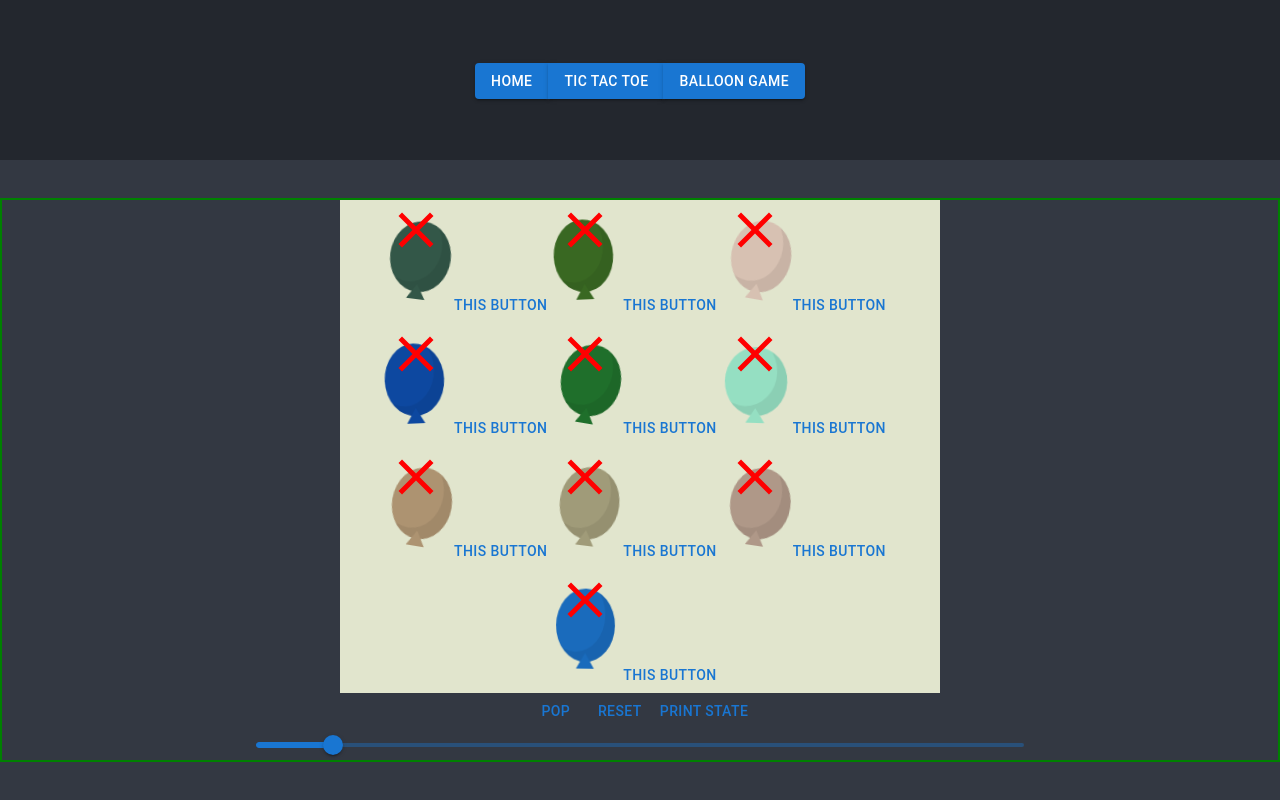
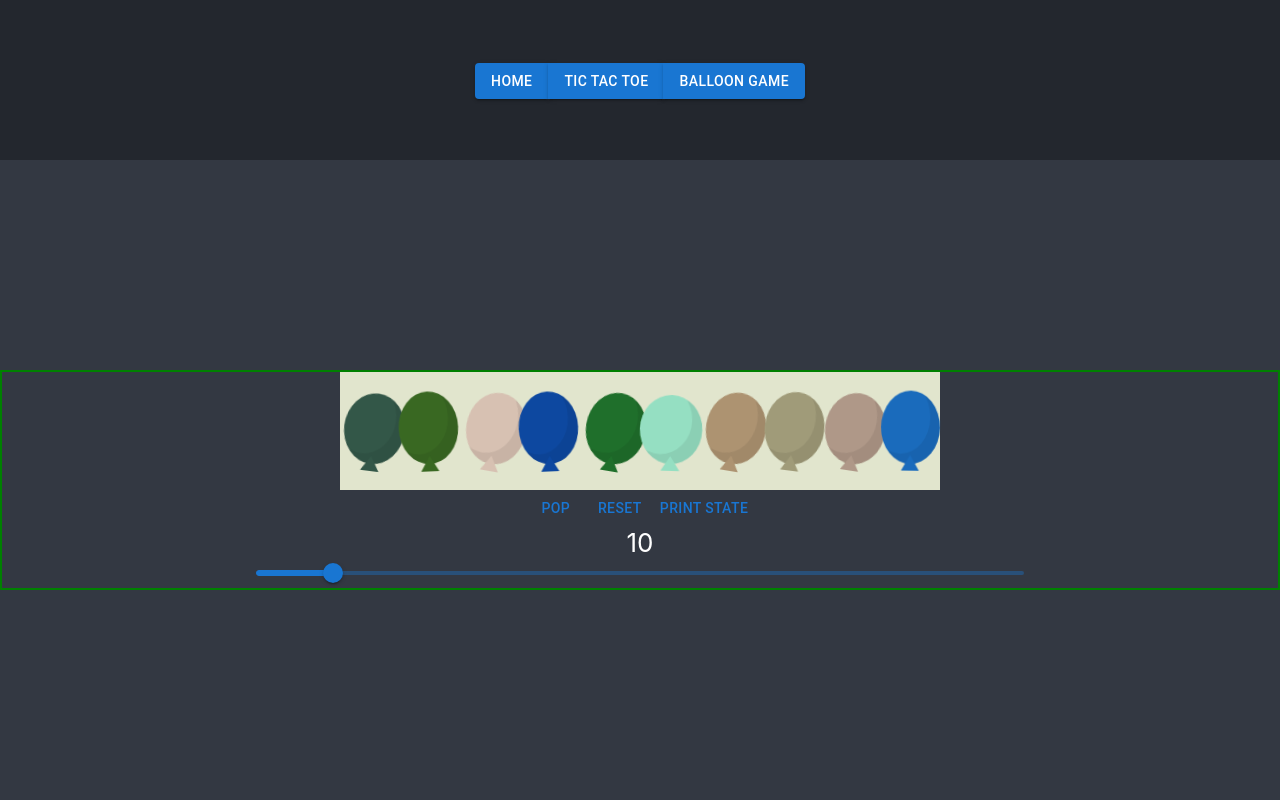
Before and after one commit to TheJD-droid/TheJD.github.io, a React (Create React App) app in the folder my_website/: page /BalloonPage in a window 1280 px wide. Built offline with nearby package versions, Linux system fonts and the light colour scheme.

Commit message:
Dart throwing animation complete
Finished the animation meant to indicate where the dart is thrown. Also, beginning the process of calculating the probability of the current outcome.

```diff
--- a/my_website/src/components/BalloonGame/Balloon.js
+++ b/my_website/src/components/BalloonGame/Balloon.js
@@ -1,4 +1,4 @@
-import { Button } from '@mui/material';
+// import { Button } from '@mui/material';
 import '../../CSSFiles/balloons.css'
 import React, { useEffect } from 'react';
 import balloonPopSound from '../../assets/balloonpop-83760.mp3';
@@ -11,8 +11,8 @@ export default function Balloon(props) {
     const [chosenColor, setChosenColor] = React.useState(randomColor());
 //    const chosenColor = randomColor();
     const [chosenDuration, setChosenDuration] = React.useState(randomAnimationDuration());
-    const [hitAnimation, setHitAnimation] = React.useState(false);
-    const [animationFlag, setAnimationFlag] = React.useState(false);
+    const [hitAnimation, setHitAnimation] = React.useState(0);
+    //const [animationFlag, setAnimationFlag] = React.useState(false);
 
     function playSound() {
         new Audio(balloonPopSound).play()
@@ -21,10 +21,11 @@ export default function Balloon(props) {
 
     useEffect(()=> {
         if (props.onReset) {
-            setChosenColor(randomColor())
+            setChosenColor(randomColor());
             setChosenDuration(randomAnimationDuration());
             setBalloonState('balloon');
             //console.log(balloonState)
+            setHitAnimation(0);
 
         }
     }, [props.onReset])
@@ -33,115 +34,51 @@ export default function Balloon(props) {
     useEffect(() => {
         if (balloonState === 'balloon popped') {
             playSound()
+            //props.trackBalloonsPopped()
             props.gameState.balloonsPopped = props.gameState.balloonsPopped + 1
         }
     }, [balloonState, props.gameState])
 
 
-    const handleClick = () => {
-        console.log('balloonState')
-        console.log(balloonState)
-        console.log('toBePopped')
-        console.log(props.toBePopped)
-        console.log('idNum')
-        console.log(props.idNum)
-        console.log('hitAnimation')
-        console.log(hitAnimation)
-    };
+    // const handleClick = () => {
+    //     console.log('balloonState')
+    //     console.log(balloonState)
+    //     console.log('toBePopped')
+    //     console.log(props.toBePopped)
+    //     console.log('idNum')
+    //     console.log(props.idNum)
+    //     console.log('hitAnimation')
+    //     console.log(hitAnimation)
+    // };
 
     useEffect(() => {
 
         if((props.toBePopped === props.idNum) && (balloonState !== 'balloon popped')) {
             setBalloonState('balloon popped')
-            //playSound()
-            // props.handlePop(-1)
-            console.log(props.toBePopped)
+            //console.log(props.toBePopped)
         }
 
 
     }, [props, balloonState])
 
-    // useEffect(() => {
-
-    //     console.log(`toBePopped as seen by balloon ${props.idNum}: ${props.toBePopped}`)
-    //     // console.log(props.toBePopped)
-    //     // if (props.toBePopped === -1) {
-    //     //     console.log('props.toBePopped === -1 registered')
-    //     //     setHitAnimation(false)
-    //     // }
-    //     if ((props.toBePopped === props.idNum) && (hitAnimation)) {
-    //         console.log('setAnimationFlag to true')
-    //         setAnimationFlag(true)
-    //         //props.handlePop(-1)
-    //     }
-    //     if (props.idNum === props.toBePopped) {
-    //         setHitAnimation(true)
-    //         // setHitAnimation(false)
-    //     }
-    //     // if ((props.toBePopped === props.idNum) && (hitAnimation)) {
-    //     //     setHitAnimation(false)
-    //     //     setHitAnimation(true)
-    //     // }
-    //     // else if (props.toBePopped === props.idNum) {
-    //     //     setHitAnimation(true)
-    //     // }
-
-    // }, [props, props.toBePopped, hitAnimation, props.idNum])
 
 
 
     useEffect(() => {
-        if ((props.toBePopped === props.idNum) && props.animationResetFlag) {
-            setHitAnimation(true)
+        if ((props.toBePopped === props.idNum)) {
+            if (hitAnimation === 0) {
+                setHitAnimation(1)
+            }
+            else if (hitAnimation === 1) {
+                setHitAnimation(2)
+            }
+            else if (hitAnimation === 2) {
+                setHitAnimation(1)
+            }
             props.handlePop(-1)
         }
-    }, [props.toBePopped, props.animationResetFlag, props.idNum, props])
+    }, [props.toBePopped, props.idNum, props, hitAnimation])
 
-    useEffect(() => {
-        if (props.toBePopped === -1) {
-            props.handleAnimationReset(false)
-        }
-    }, [props.toBePopped, props])
-
-    useEffect(() => {
-        if (props.animationResetFlag) {
-            setHitAnimation(false)
-        }
-    }, [props.animationResetFlag])
-
-
-
-    // useEffect(() => {
-    //     if (animationFlag) {
-    //         console.log('hitAnimation set to true')
-    //         setHitAnimation(true)
-    //     }
-    //     else {
-    //         setHitAnimation(false)
-    //     }
-    // }, [animationFlag])
-
-    // useEffect(() => {
-    //     if (props.toBepopped === props.idNum) {
-    //         console.log('setAnimationFlag to true')
-    //         setAnimationFlag(true)
-    //     }
-    // }, [props.toBePopped, props.idNum])
-    // useEffect(() => {
-    //     console.log('props.toBePopped change detected')
-    //     if (props.animationResetFlag) {
-    //         console.log('set hit animation to false')
-    //         setAnimationFlag(false)
-    //         props.handleAnimationReset(false)
-    //     }
-    //     else if (props.toBePopped === props.idNum) {
-    //         setAnimationFlag(true)
-    //     }
-    // }, [props.toBePopped])
-
-    // useEffect(() => {
-    //     props.handlePop(-1)
-    // }, [props.animationResetFlag])
 
 
     const style = {
@@ -180,22 +117,31 @@ export default function Balloon(props) {
             animation: 'pop 0.5s cubic-bezier(0.16, 0.87, 0.48, 0.99) forwards',
         },
 
-        notShowing: {
-            position: 'absolute',
-            zIndex: '11',
-            color: 'red',
-            fontSize: 60,
-            opacity: 1,
+        // notShowing: {
+        //     position: 'absolute',
+        //     zIndex: '11',
+        //     color: 'red',
+        //     fontSize: 60,
+        //     opacity: 1,
 
-        },
+        // },
 
-        onHit: {
+        onHit1: {
             position: 'absolute',
             zIndex: '11',
             color: 'black',
             fontSize: 60,
             opacity: 1,
-            animation: 'spotHit 1s cubic-bezier(0.16, 0.87, 0.48, 0.99) forwards'
+            animation: 'spotHit1 1s cubic-bezier(0.16, 0.87, 0.48, 0.99) forwards'
+
+        },
+        onHit2: {
+            position: 'absolute',
+            zIndex: '11',
+            color: 'black',
+            fontSize: 60,
+            opacity: 1,
+            animation: 'spotHit2 1s cubic-bezier(0.16, 0.87, 0.48, 0.99) forwards'
 
         },
     }
@@ -216,16 +162,16 @@ export default function Balloon(props) {
     return (
         <>
         {/* <ClearIcon style={(animationFlag) ? style.onHit : style.notShowing} /> */}
-        <ClearIcon style={(hitAnimation) ? style.onHit : style.notShowing} />
+        <ClearIcon style={isHit(hitAnimation)} />
         {/* <ClearIcon style={style.onHit} /> */}
         <div className={balloonState} style={balloonState === 'balloon popped' ? style.popped : style.default}>
             <div style={style.balloonAfter}>
             ▲
             </div>
         </div>
-        <Button onClick={() => {
+        {/* <Button onClick={() => {
             handleClick();
-            }}>THIS BUTTON</Button>
+            }}>THIS BUTTON</Button> */}
         </>
 
     );
@@ -244,3 +190,53 @@ function randomAnimationDuration() {
     let duration = Math.floor(19 * Math.random()) + 1
     return (`${duration}s`);
 }
+
+
+function isHit(hitMarker) {
+
+        if (hitMarker === 1) {
+            return style_outer.onHit1;
+        }
+        else if (hitMarker === 2) {
+            return style_outer.onHit2;
+        }
+        else {
+            return style_outer.notShowing
+        }
+
+
+}
+
+
+const style_outer = {
+
+
+
+    notShowing: {
+            position: 'absolute',
+            zIndex: '11',
+            color: 'red',
+            fontSize: 60,
+            opacity: 0,
+
+        },
+
+    onHit1: {
+        position: 'absolute',
+        zIndex: '11',
+        color: 'black',
+        fontSize: 60,
+        opacity: 1,
+        animation: 'spotHit1 1s cubic-bezier(0.16, 0.87, 0.48, 0.99) forwards'
+
+    },
+    onHit2: {
+        position: 'absolute',
+        zIndex: '11',
+        color: 'black',
+        fontSize: 60,
+        opacity: 1,
+        animation: 'spotHit2 1s cubic-bezier(0.16, 0.87, 0.48, 0.99) forwards'
+
+    },
+}
--- a/my_website/src/pages/BalloonPage.js
+++ b/my_website/src/pages/BalloonPage.js
@@ -31,9 +31,8 @@ export default function BalloonPage() {
     //const [whichBalloonToPop, setWhichBalloonToPop] = React.useState(1);
     const [triggerReset, setTriggerReset] = React.useState(false)
     const [gameState, setGameState] = React.useState(new BalloonGameState(true, 0, 10))
-    const [animationResetFlag, setAnimationResetFlag] = React.useState(false);
-
-
+    const [resetGame, setResetGame] = React.useState(false)
+    const [probability, setProbability] = React.useState(0)
     const handleChangeOfBalloons = (event, newValue) => {
         setNumberOfBalloons(newValue)
         //gameState.numberOfBalloons = numberOfBalloons
@@ -46,7 +45,9 @@ export default function BalloonPage() {
 
     useEffect(() => {
 
+
         setOnReset(false)
+        setResetGame(false)
 
     }, [triggerReset])
 
@@ -69,21 +70,31 @@ export default function BalloonPage() {
 
 
     useEffect(() => {
+        if (resetGame) {
+            //setResetGame(false)
+            setGameState(new BalloonGameState(true, 0, numberOfBalloons))
+        }
+
+    }, [resetGame, numberOfBalloons])
+
+    useEffect(() => {
         console.log('onReset change registered')
         if (onReset) {
             console.log('reset triggered')
             setToBePopped(-1)
-            setGameState(new BalloonGameState(true, 0, numberOfBalloons))
             setTriggerReset(true)
+            setResetGame(true)
+
 
         }
 
         if (!onReset) {
             setTriggerReset(false)
+            setResetGame(false)
         }
 
 
-    }, [onReset, gameState, numberOfBalloons]);
+    }, [onReset, gameState, numberOfBalloons, resetGame]);
 
     useEffect(() => {
         console.log('numberOfBalloons change detected')
@@ -103,12 +114,14 @@ export default function BalloonPage() {
       const handlePop = (x) => {
         setToBePopped(x)
       }
-      const handleAnimationReset = (x) => {
-        console.log('handleAnimationReset called with value:')
-        console.log(x)
-        setAnimationResetFlag(x)
-      }
 
+    //   const trackBalloonsPopped = () => {
+    //     gameState.balloonsPopped = gameState.balloonsPopped + 1;
+    //   }
+
+      useEffect(() => {
+        setProbability(probabilityOfOutcome(gameState.numberOfBalloons, gameState.balloonsPopped))
+      }, [gameState.numberOfBalloons, gameState.balloonsPopped, toBePopped])
 
 
 
@@ -121,7 +134,7 @@ export default function BalloonPage() {
             <Grid container direction='row' justifyContent='center' style={{ marginLeft:'150px', marginRight: '150px', background:'hsl(70, 31%, 85%)', textAlign: 'center', width: 'fit-content', maxWidth: '600px'}}>
 
 
-                {createBalloons(numberOfBalloons, onReset, setOnReset, toBePopped, handlePop, gameState, animationResetFlag, handleAnimationReset)}
+                {createBalloons(numberOfBalloons, onReset, setOnReset, toBePopped, handlePop, gameState)}
 
 
             </Grid>
@@ -139,21 +152,6 @@ export default function BalloonPage() {
                 <Grid item style={{maxWidth: '80vw'}}>
                     <div>
                     <Button onClick={() => {
-                            // setToBePopped(whichBalloonToPop);
-                            // setWhichBalloonToPop(((whichBalloonToPop % 10) + 1))
-                            //handlePop(-1);
-                            console.log('handle animation reset called by line 146:')
-                            handleAnimationReset(true)
-                            //handleAnimationReset(true)
-                            console.log('animationResetFlag as seen by balloonPage:')
-                            if (animationResetFlag) {
-                                console.log(`true: ${animationResetFlag}`)
-                            }
-                            if (!animationResetFlag) {
-                                console.log(`false: ${animationResetFlag}`)
-                            }
-                            // setToBePopped(-1)
-                            console.log('toBePopped as seen by balloonPage:')
                             console.log(toBePopped)
                             if (onReset) {
                                 setOnReset(false)
@@ -164,7 +162,8 @@ export default function BalloonPage() {
                                 setToBePopped(trialOutcome)
                             }
                             else if (trialOutcome === 0) {
-                                //setOnReset(true)
+                                setOnReset(true)
+                                //gameState.ongoing = false;
                             }
                             //console.log(window)
 
@@ -187,6 +186,7 @@ export default function BalloonPage() {
                             console.log('gameState:')
                             console.log(gameState)
                         }}>Print State</Button>
+                        <div>{probability}</div>
                     </div>
                 </Grid>
                 <Grid item style={{width: '80vw', maxWidth: '60vw'}}>
@@ -221,27 +221,15 @@ export default function BalloonPage() {
 // }
 
 
-function createBalloons(numberOfBalloons, onReset, setOnReset, toBePopped, handlePop, gameState, animationResetFlag, handleAnimationReset) {
-    // let list = new ArrayList[];
+function createBalloons(numberOfBalloons, onReset, setOnReset, toBePopped, handlePop, gameState) {
     let result = []
-    //let row = new Array()
-    //result = wrapWithRow(result)
+
     for (let i = 0; i < numberOfBalloons; i++) {
         //console.log(i)
-        result = result.concat((<Grid key={`uniqueGridId${i}`}item><Balloon key={`uniqueBalloonId${i + 1}`} idNum={i + 1} onReset={onReset} setOnReset={setOnReset} toBePopped={toBePopped} handlePop={handlePop} gameState={gameState} animationResetFlag={animationResetFlag} handleAnimationReset={handleAnimationReset}></Balloon></Grid>));
+        result = result.concat((<Grid key={`uniqueGridId${i}`}item><Balloon key={`uniqueBalloonId${i + 1}`} idNum={i + 1} onReset={onReset} setOnReset={setOnReset} toBePopped={toBePopped} handlePop={handlePop} gameState={gameState}></Balloon></Grid>));
 
-        //result = result.concat((<Grid key={`uniqueGridId${i}`}item><Balloon key={`uniqueBalloonId${i + 1}`} idNum={i + 1} onReset={onReset} setOnReset={setOnReset} toBePopped={toBePopped} handlePop={handlePop}></Balloon></Grid>));
-        // row = row.concat((<Grid key={`uniqueGridId${i}`}item><Balloon key={`uniqueBalloonId${i + 1}`} idNum={i + 1} onReset={onReset} setOnReset={setOnReset} toBePopped={toBePopped} handlePop={handlePop}></Balloon></Grid>));
-        // if (i % 20 == 0 || i == numberOfBalloons - 1) {
-        //     result = result.concat(wrapWithRow(row))
-        //     row = []
-        // }
     }
-    // console.log('result:')
-    // console.log(result)
-    // if (numberOfBalloons <= 20) {
-    //     result = wrapWithRow(result)
-    // }
+
     return result;
 }
 
@@ -273,8 +261,7 @@ function trial(numberOfBalloons) {
     //Tails
     else if (coinFlip === 0) {
         console.log('tails')
-        // return 0;
-        return 1;
+        return 0;
 
     }
     //Impossible
@@ -283,3 +270,7 @@ function trial(numberOfBalloons) {
     }
 
 }
+
+function probabilityOfOutcome(numberOfBalloons, balloonsPopped) {
+    return (numberOfBalloons + balloonsPopped)
+}
```
Also changed, not shown: my_website/src/CSSFiles/balloons.css (+35 -1 lines).
